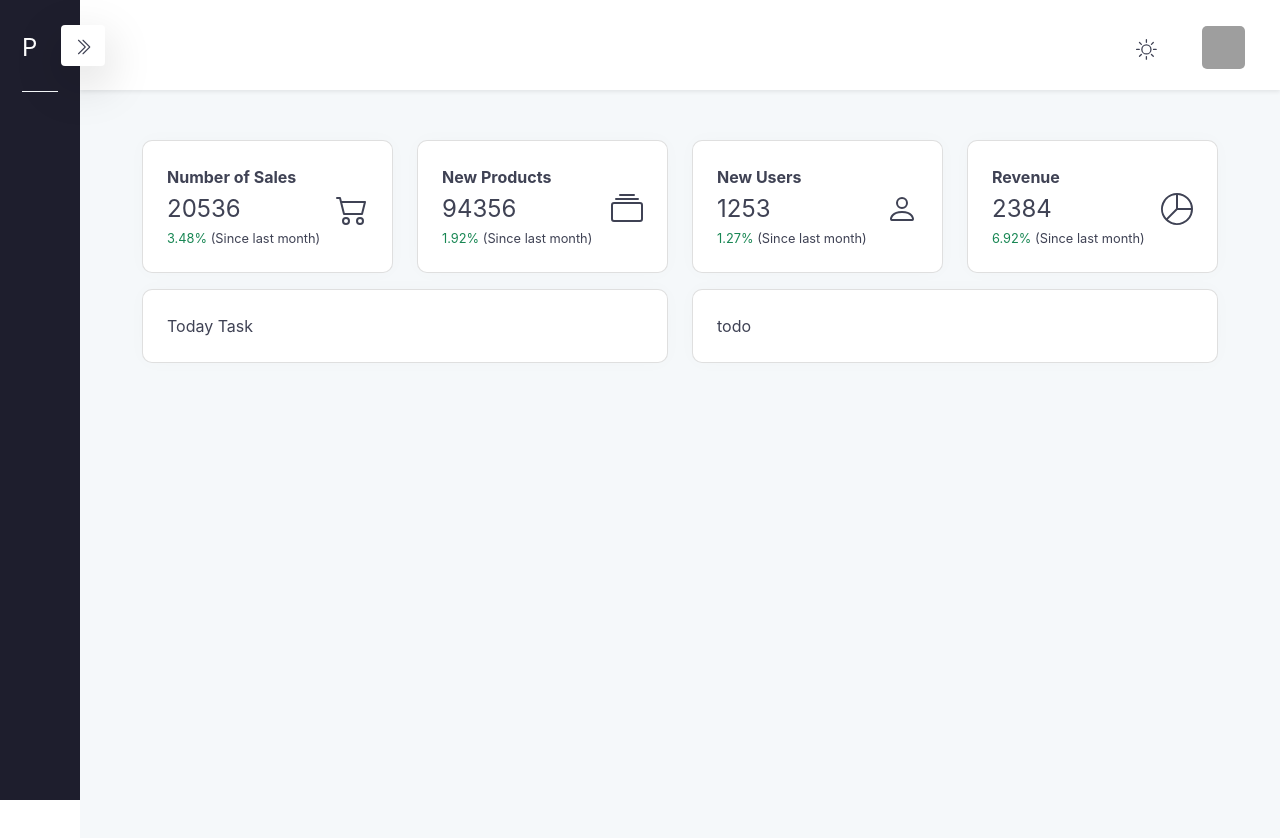
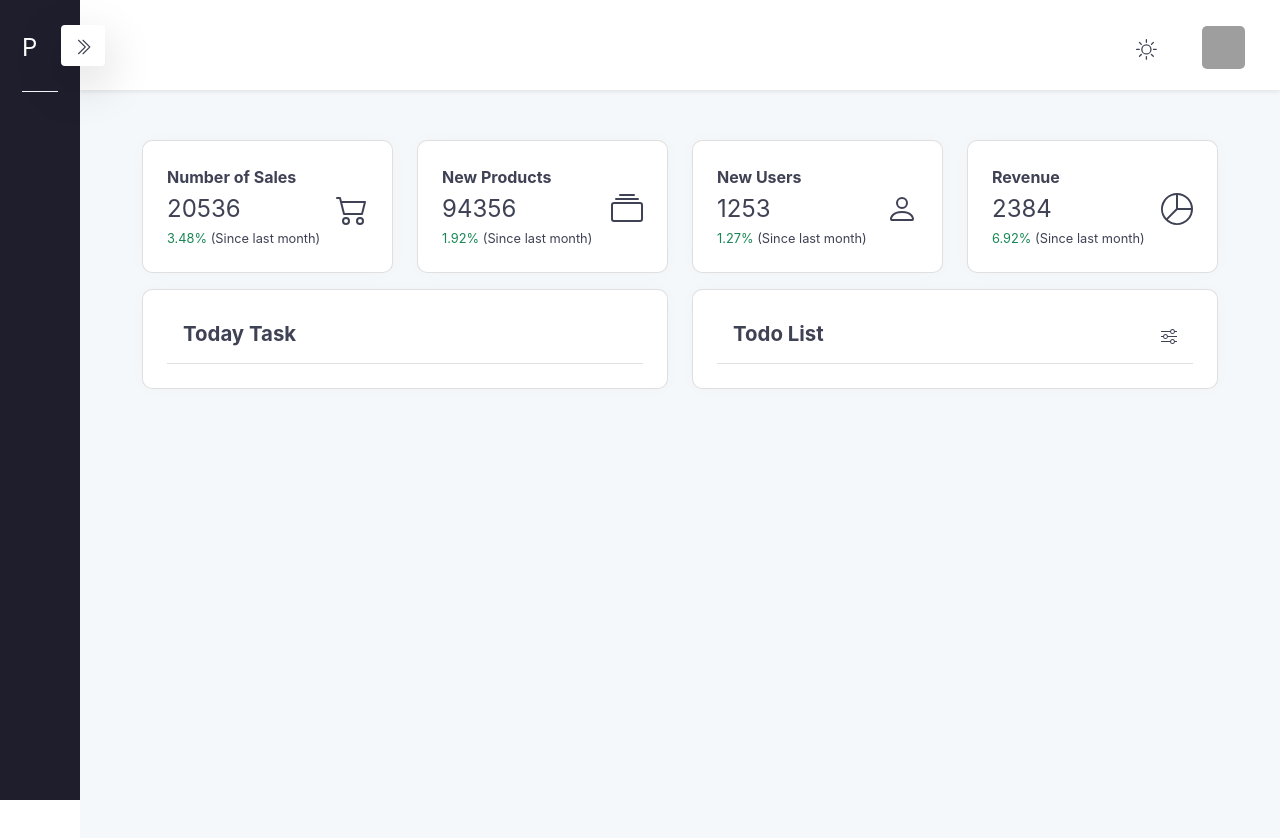
Before and after one commit to killcodeX/dev-management, a React (Create React App) app in the folder frontend/: page / in a window 1280 px wide. Shown: the top 838 px of the page. Built offline with nearby package versions, Linux system fonts and the light colour scheme; grey boxes are pictures that could not be loaded; the HTML template or start-up script is replaced by a standard one.

Commit message:
today section

```diff
--- a/frontend/src/index.css
+++ b/frontend/src/index.css
@@ -67,6 +67,18 @@ body {
   background: var(--cardBG);
   box-shadow: var(--bs-card-box-shadow);
   border-radius: var(--bs-card-border-radius);
+}
+
+.card-header{
+  display: flex;
+  flex-direction: row;
+  justify-content: space-between;
+  width: 100%;
+  background: inherit;
+}
+
+.card-title{
+  font-size: 1.275rem;
 }
 
 /************************** Layout **************************/
--- a/frontend/src/modules/home/section2/todayTask/index.tsx
+++ b/frontend/src/modules/home/section2/todayTask/index.tsx
@@ -1,9 +1,13 @@
-import React from 'react'
+import React from "react";
 
 export default function TodayTask() {
   return (
-    <div className='col-sm-6'>
-        <div className='card dashboard-card p-4'>Today Task</div>
+    <div className="col-sm-6">
+      <div className="card dashboard-card p-4">
+        <div className="card-header">
+          <h4 className="card-title fw-bold">Today Task</h4>
+        </div>
+      </div>
     </div>
-  )
+  );
 }
--- a/frontend/src/modules/home/section2/todoApp/index.tsx
+++ b/frontend/src/modules/home/section2/todoApp/index.tsx
@@ -1,9 +1,17 @@
-import React from 'react'
+import React from "react";
+import { BsSliders } from "react-icons/bs";
 
 export default function Todo() {
   return (
-    <div className='col-sm-6'>
-        <div className='card dashboard-card p-4'>todo</div>
+    <div className="col-sm-6">
+      <div className="card dashboard-card p-4">
+        <div className="card-header">
+          <h4 className="card-title fw-bold">Todo List</h4>
+          <div className="card-tootlbar">
+            <BsSliders />
+          </div>
+        </div>
+      </div>
     </div>
-  )
+  );
 }
```
